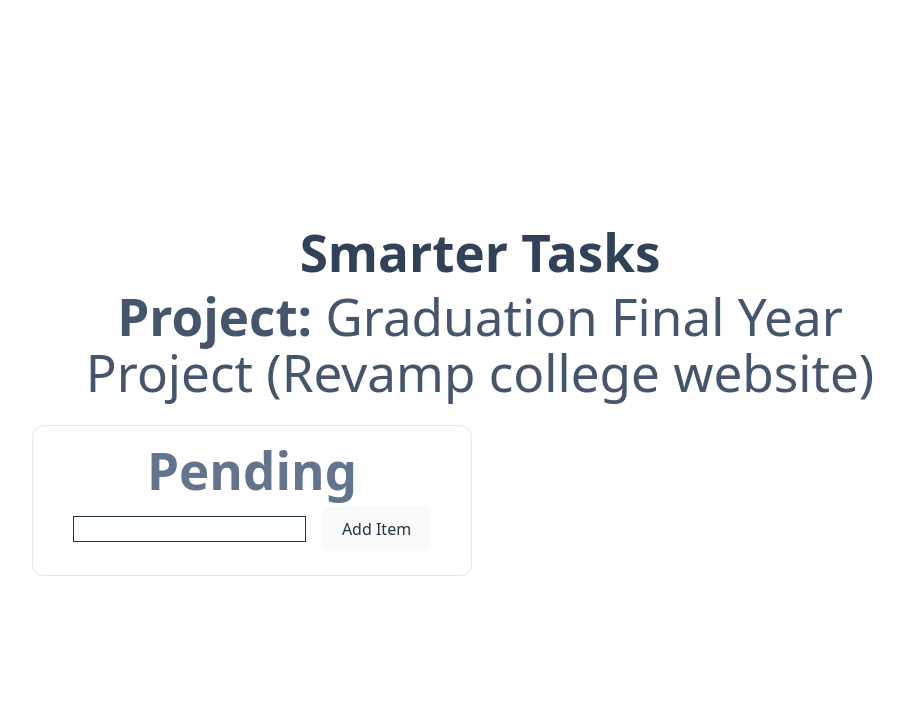
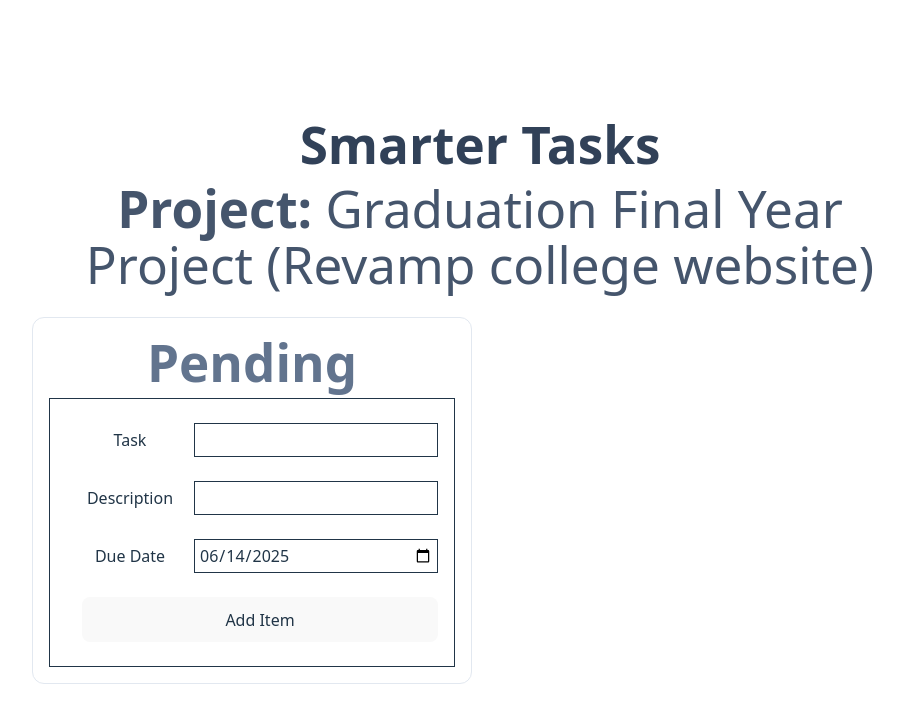
Before and after one commit to aravindsbhat/wd301, a React (Vite) app in the folder smarter-tasks/: page / in a window 1280 px wide. Shown: the top 722 px of the page, without its empty margins (160-1063 px from the left). Built offline with nearby package versions, Linux system fonts and the light colour scheme.

Commit message:
Added desc and due date to task

```diff
--- a/smarter-tasks/src/Task.tsx
+++ b/smarter-tasks/src/Task.tsx
@@ -1,13 +1,20 @@
 import React from "react";
-import "./Task.css";
+import "./TaskCard.css";
 
 interface TaskProps {
     title: string;
+    desc?: string;
+    dueDate: Date;
 }
+
 class Task extends React.Component<TaskProps> {
     render(): React.ReactNode {
         return (
-            <div className="TaskItem txt-3xl shadow">{this.props.title}</div>
+            <div className="TaskItem">
+                <div className="text-3xl shadow">{this.props.title}</div>
+                <div className="">{this.props.desc}</div>
+                <div className="">{this.props.dueDate.toLocaleDateString()}</div>
+            </div>
         )
     }
 }
--- a/smarter-tasks/src/TaskForm.tsx
+++ b/smarter-tasks/src/TaskForm.tsx
@@ -6,36 +6,61 @@ interface TaskFormProps {
 }
 interface TaskFormState{
     title: string;
+    desc?: string;
+    dueDate: Date;
 }
 class TaskForm extends React.Component<TaskFormProps, TaskFormState> {
     constructor(props: TaskFormProps) {
         super(props);
         this.state = {
-            title: ""
+            title: "",
+            desc: "",
+            dueDate: new Date(),
         };
     }
 
     addTask: React.FormEventHandler<HTMLFormElement> = (event) => {
         event.preventDefault();
         const newTask = {
-          title: this.state.title,
+            title: this.state.title,
+            desc: this.state.desc,
+            dueDate: this.state.dueDate,
         };
         this.props.addTask(newTask);
-        this.setState({ title: "" });
+        this.setState({ title: "", desc: "", dueDate: new Date()});
     };
 
     titleChanged: React.ChangeEventHandler<HTMLInputElement> = (e) => {
         this.setState({ title: e.target.value });
     }
 
+    descChanged: React.ChangeEventHandler<HTMLInputElement> = (e) => {
+        this.setState({ desc: e.target.value });
+    }
+
+    dateChanged: React.ChangeEventHandler<HTMLInputElement> = (e) => {
+        this.setState({ dueDate: new Date(e.target.value) });
+    }
+
     render(): React.ReactNode {
         return (
-            <>
-            <form className="mt-2 mb-2" onSubmit={this.addTask}>
-                <input className="border" type="text" value={this.state.title} onChange={this.titleChanged} />
+            <div className="border p-4">
+            <form className="mt-2 mb-2 flex flex-col gap-4" onSubmit={this.addTask}>
+                <div  className="flex items-center mb-2">
+                <label className="w-32">Task</label>
+                <input id="todoTitle" className="border p-1 flex-1" required type="text" value={this.state.title} onChange={this.titleChanged} />
+                </div>
+                <div className="flex items-center mb-2">
+                <label className="w-32">Description</label>
+                <input id="todoDescription" className="border p-1 flex-1" type="text" value={this.state.desc} onChange={this.descChanged} />
+                </div>
+                <div className="flex items-center mb-2">
+                <label className="w-32">Due Date</label>
+                <input id="todoDueDate"className="border p-1 flex-1" required type="date" value={this.state.dueDate.toISOString().slice(0, 10)} onChange={this.dateChanged} />
+                </div>
                 <button className="ml-4" type="submit">Add Item</button>
             </form>
-            </>
+            </div>
         )
     }
 }
--- a/smarter-tasks/src/TaskList.tsx
+++ b/smarter-tasks/src/TaskList.tsx
@@ -1,12 +1,14 @@
-/* eslint-disable @typescript-eslint/no-unused-vars */
 import React from "react";
 import Task from "./Task";
 
 
 export interface TaskItem {
     title: string;
+    desc?: string;
+    dueDate: Date;
 }
 
+// eslint-disable-next-line @typescript-eslint/no-empty-object-type
 interface State {
 }
 
@@ -32,7 +34,7 @@ class TaskList extends React.Component<Props, State> {
         return (
             <>
                 {this.props.tasks.map((task:TaskItem,index:number) => {
-                    return <Task key={index} title={task.title}/>
+                    return <Task key={index} title={task.title} desc={task.desc} dueDate={task.dueDate}/>
                 })}
             </>
         )
```
Also changed, not shown: smarter-tasks/postcss.config.js (added), smarter-tasks/src/TaskCard.css (renamed from smarter-tasks/src/Task.css), smarter-tasks/src/types.ts (added), smarter-tasks/tailwind.config.js (added).
